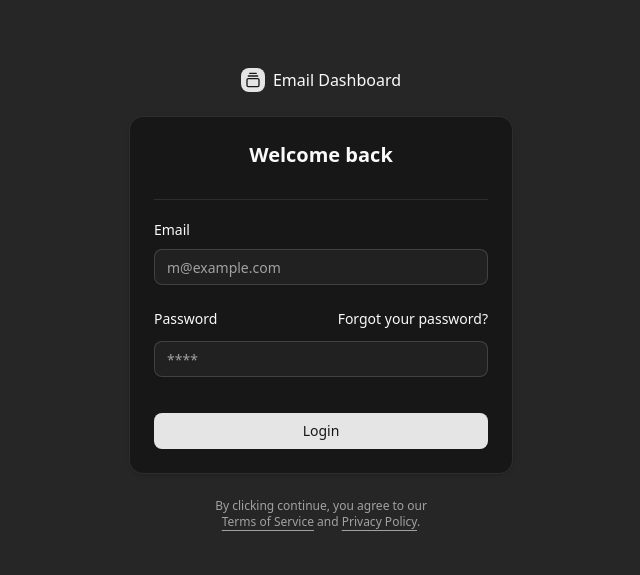
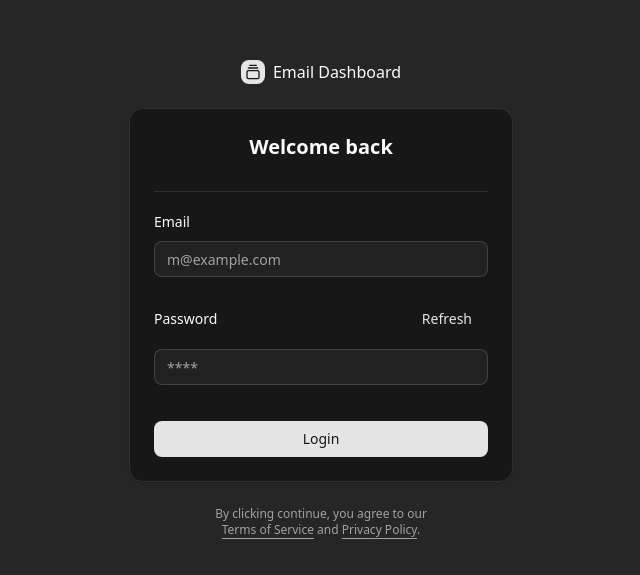
Before and after one commit to A-B-H-I-S-H-E-K-S-H-A-W/mailing-dashboard-fullstack, a React (Vite) app in the folder client/: page / in a window 1280 px wide. Shown: the part 101-676 px from the top of the page, without its empty margins (319-959 px from the left). Built offline with nearby package versions, Linux system fonts and the light colour scheme.

Commit message:
Made a refersh button

```diff
--- a/client/src/components/login-form.jsx
+++ b/client/src/components/login-form.jsx
@@ -62,12 +62,13 @@ export function LoginForm({ className, ...props }) {
                 <div className="grid gap-3">
                   <div className="flex items-center">
                     <Label htmlFor="password">Password</Label>
-                    <a
-                      href="#"
+                    <Button
+                      onClick={() => useUserStore.setState({ loading: false })}
+                      variant={"link"}
                       className="ml-auto text-sm underline-offset-4 hover:underline"
                     >
-                      Forgot your password?
-                    </a>
+                      Refresh
+                    </Button>
                   </div>
                   <Input
                     onChange={handleChange}
```
